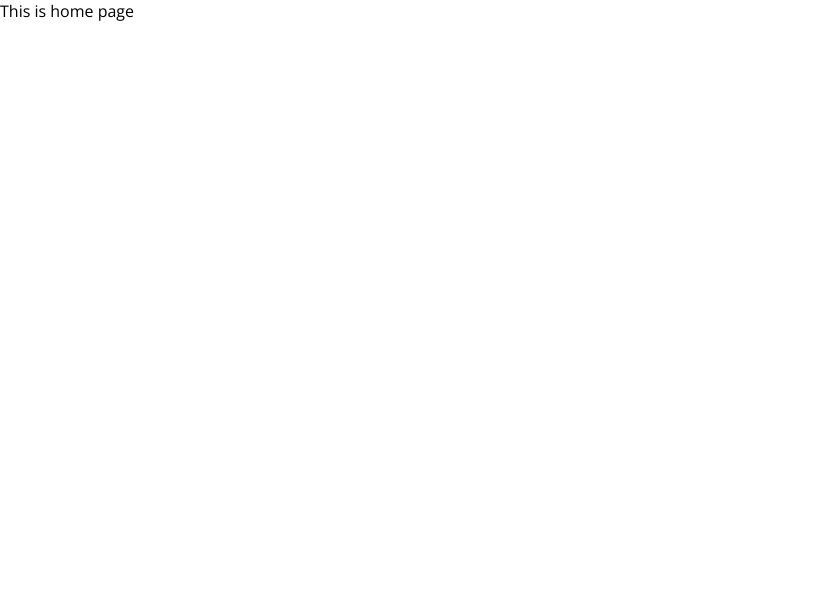
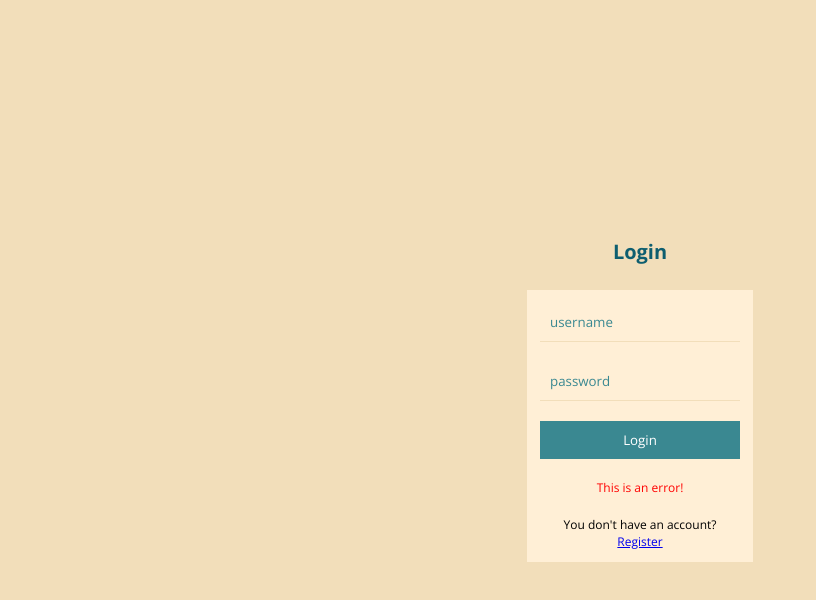
Before and after one commit to DamianStrz/portfolio, a React (Create React App) app in the folder default-react-nodejs-mysql-blog/: page /login in a window 1280 px wide. Shown: the top 600 px of the page, without its empty margins (0-816 px from the left). Built offline with nearby package versions, Linux system fonts and the light colour scheme.

Commit message:
Installed SASS. Added styles for Login Page.

```diff
--- a/default-react-nodejs-mysql-blog/package.json
+++ b/default-react-nodejs-mysql-blog/package.json
@@ -10,6 +10,7 @@
     "react-dom": "^18.0.0",
     "react-router-dom": "^6.4.3",
     "react-scripts": "5.0.1",
+    "sass": "^1.56.1",
     "web-vitals": "^2.1.4"
   },
   "scripts": {
--- a/default-react-nodejs-mysql-blog/src/App.js
+++ b/default-react-nodejs-mysql-blog/src/App.js
@@ -1,5 +1,8 @@
 //Importing components from React Router dependency
 import { createBrowserRouter, RouterProvider, Route } from "react-router-dom";
+
+//Importing styles
+import "./styles/styles.scss";
 
 //Importing components needed for specified Routes
 import RegisterPage from "./pages/Register";
--- a/default-react-nodejs-mysql-blog/src/pages/Login.jsx
+++ b/default-react-nodejs-mysql-blog/src/pages/Login.jsx
@@ -1,8 +1,22 @@
 import React from "react";
+import { Link } from "react-router-dom";
 
 //Creating component for Login Page with arrow function
 const LoginPage = () => {
-	return <div>This is home page</div>;
+	return (
+		<div className="authentication">
+			<h1>Login</h1>
+			<form action="">
+				<input type="text" placeholder="username" />
+				<input type="password" placeholder="password" />
+				<button>Login</button>
+				<p>This is an error!</p>
+				<span>
+					You don't have an account? <Link to="/register">Register</Link>
+				</span>
+			</form>
+		</div>
+	);
 };
 
 export default LoginPage;
--- /dev/null
+++ b/default-react-nodejs-mysql-blog/src/styles/styles.scss
@@ -0,0 +1,71 @@
+//Variables for styles
+
+//Backgrounds
+$mainColor: #f2deba;
+$secondaryColor: #ffefd6;
+$mainAccentColor: #0e5e6f;
+$secondaryAccentColor: #3a8891;
+
+//Fonts colors
+$mainFontColor: #000;
+$errorFontColor: #f00;
+
+.app {
+	.container {
+		//Login and registration forms styles
+
+		.authentication {
+			display: flex;
+			flex-direction: column;
+			align-items: center;
+			justify-content: center;
+			height: 100vh;
+			background-color: $mainColor;
+		}
+
+		h1 {
+			font-size: 1.25em;
+			color: $mainAccentColor;
+			margin-bottom: 1.25em;
+		}
+
+		form {
+			display: flex;
+			flex-direction: column;
+			padding: 0.8em;
+			background-color: $secondaryColor;
+			width: 200px;
+			gap: 20px;
+
+			input {
+				padding: 10px;
+				border: none;
+				border-bottom: 1px solid $mainColor;
+				background-color: $secondaryColor;
+
+				&::placeholder {
+					color: $secondaryAccentColor;
+				}
+			}
+
+			p {
+				font-size: 0.75em;
+				color: $errorFontColor;
+				text-align: center;
+			}
+
+			span {
+				font-size: 0.75em;
+				text-align: center;
+			}
+		}
+
+		button {
+			padding: 10px;
+			border: none;
+			background-color: $secondaryAccentColor;
+			color: #fff;
+			cursor: pointer;
+		}
+	}
+}
```
Also changed, not shown: 1 other file (tests, documents, lock files or other folders).
